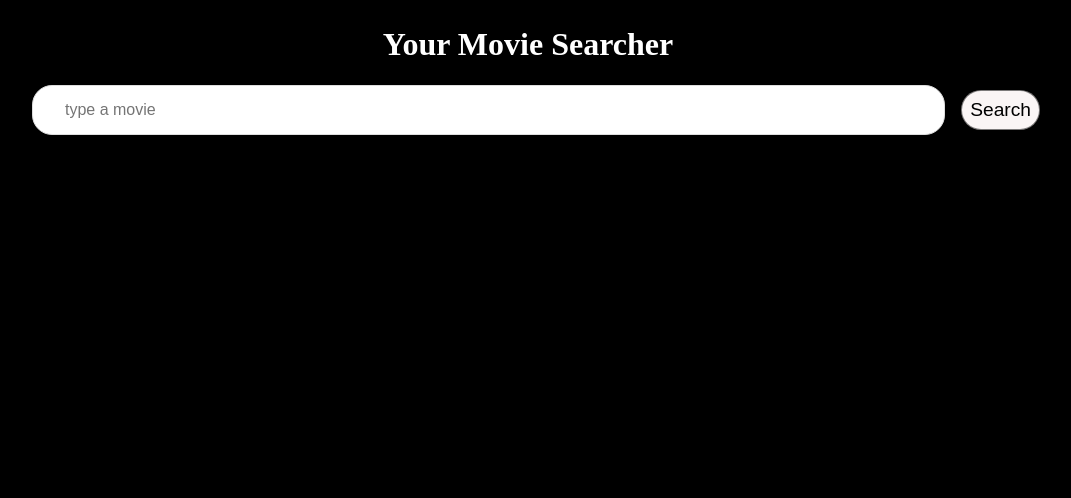
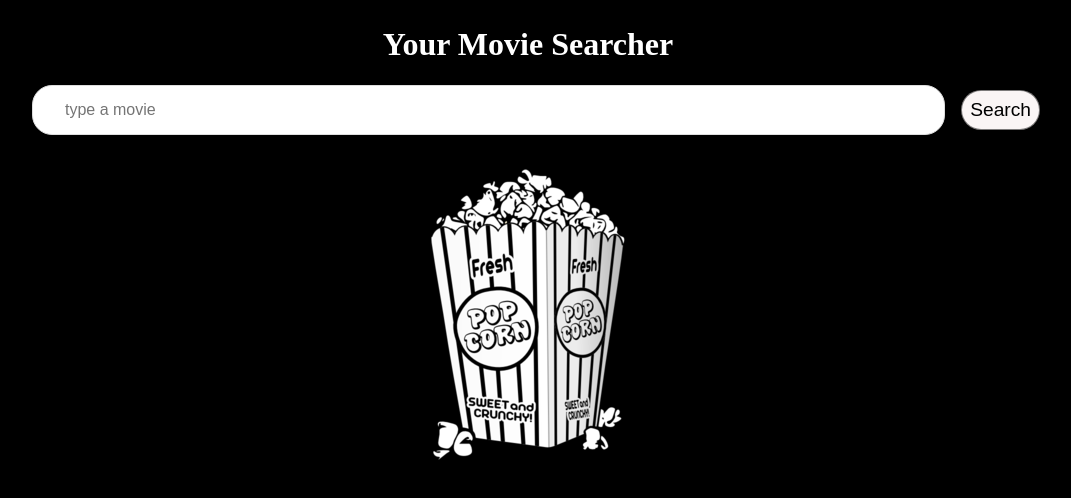
Before and after one commit to Shimele/React-Movie-Search, a React (Create React App) app: page / in a window 1280 px wide. Shown: the top 498 px of the page, without its empty margins (112-1183 px from the left). Built offline with nearby package versions, Linux system fonts and the light colour scheme; a web font is replaced by a local one.

Commit message:
add popcorn

```diff
--- a/src/App.css
+++ b/src/App.css
@@ -48,7 +48,13 @@ h1 {
   color: #ffffff;
   border: 2px solid #ffffff;
 }
-
+.popcorn {
+  width: 50%;
+  height: 50%;
+  display: block;
+  margin-left: auto;
+  margin-right: auto;
+}
 @media (min-width: 786px) {
   .form {
     grid-template-columns: auto 1fr auto;
@@ -60,6 +66,10 @@ h1 {
   }
   p {
     font-size: 1.5rem;
+  }
+  .popcorn {
+    width: auto;
+    height: auto;
   }
 }
 .movie-display {
--- a/src/App.js
+++ b/src/App.js
@@ -2,6 +2,7 @@ import React from "react";
 import "./App.css";
 import "./Animation.js";
 import MovieSearch from "./MovieSearch";
+import popcorn from "./popcorn.png";
 
 class App extends React.Component {
   render() {
@@ -9,6 +10,7 @@ class App extends React.Component {
       <div className="container">
         <h1 className="title">Your Movie Searcher</h1>
         <MovieSearch />
+        <img className="popcorn" src={popcorn} alt="movie popcorn" />
       </div>
     );
   }
--- /dev/null
+++ b/src/images.js
@@ -0,0 +1,5 @@
+const images = [
+  { id: 1, src: "../images/popcorn.png", title: "foo", description: "bar" },
+];
+
+export default images;
```
Also changed, not shown: src/popcorn.png (added).
